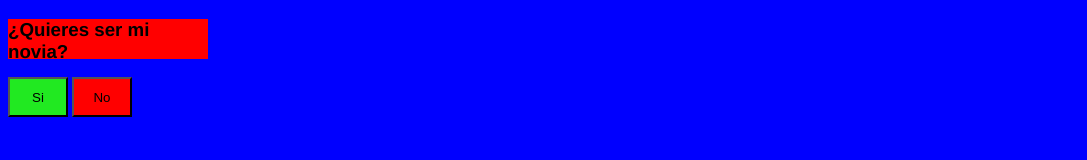
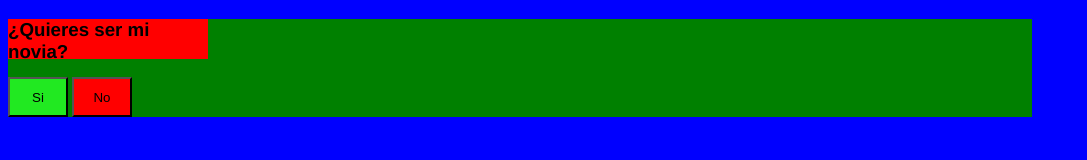
Before and after one commit to Suarezsh/Te-Amo, a plain HTML site: page index.html in a window 1280 px wide. Shown: the whole page, without its empty margins (0-1087 px from the left). Drawn offline with Linux system fonts and the light colour scheme.

Commit message:
Update index.html

```diff
--- a/index.html
+++ b/index.html
@@ -8,6 +8,8 @@
     <style>
         body {
             background-color: blue;
+            width:100%;
+            heigth:100%;
         }
         h3{
             background-color: red;
@@ -15,6 +17,10 @@
             width: 200px;
             font-family: 'Franklin Gothic Medium', 'Arial Narrow', Arial, sans-serif;
         }
+        div{
+            width:80%;
+            heigth:80%;
+            background-color:green;
         #btnSi{
             background-color: rgb(33, 233, 33);
             height: 40px;
@@ -50,8 +56,10 @@
     </script>
 </head>
 <body>
-    <h3>¿Quieres ser mi novia?</h3>
-    <input type="button" onclick="accionParaCuandoEllaDigaQueSi()" id="btnSi" value="Si" />
-    <input type="button" id="btnNo" onmouseover="mueveElBoton()" value="No" />
+    <div>
+        <h3>¿Quieres ser mi novia?</h3>
+        <input type="button" onclick="accionParaCuandoEllaDigaQueSi()" id="btnSi" value="Si" />
+        <input type="button" id="btnNo" onmouseover="mueveElBoton()" value="No" />
+    </div>
 </body>
 </html>
```
